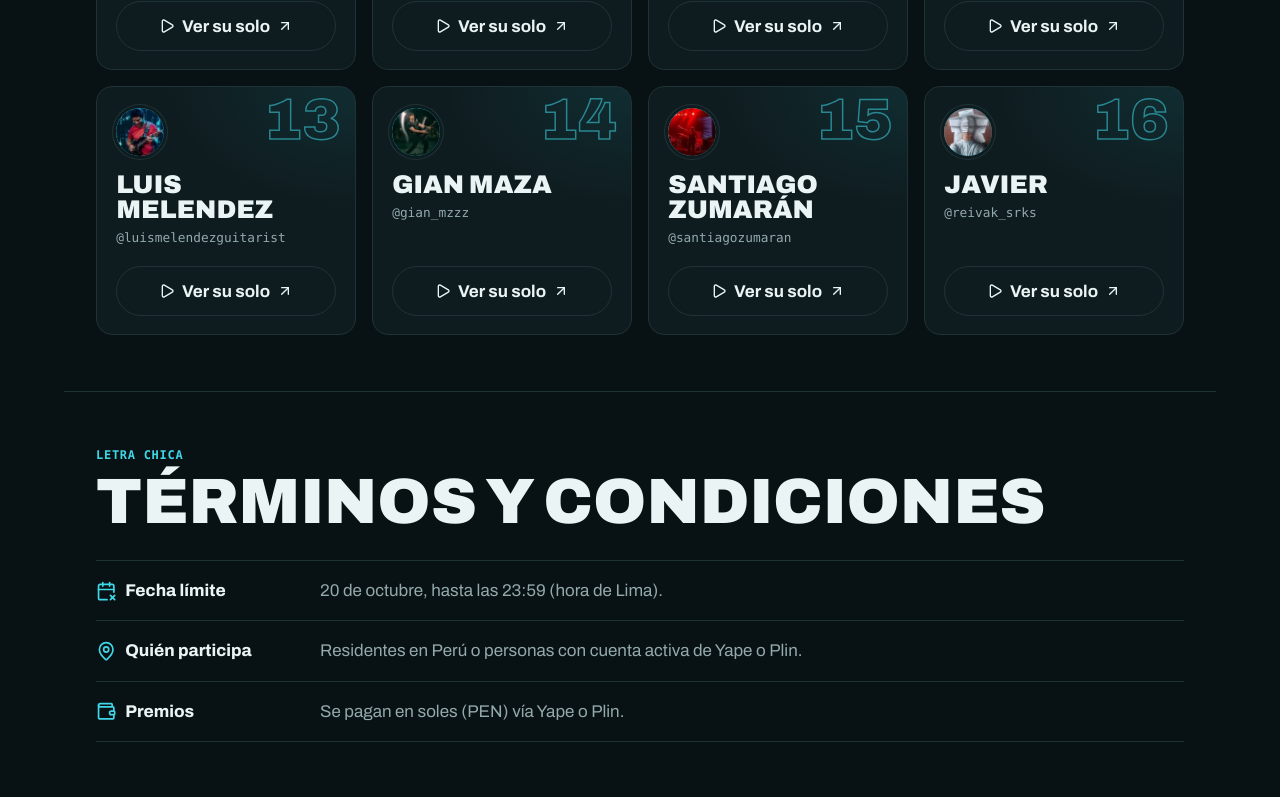
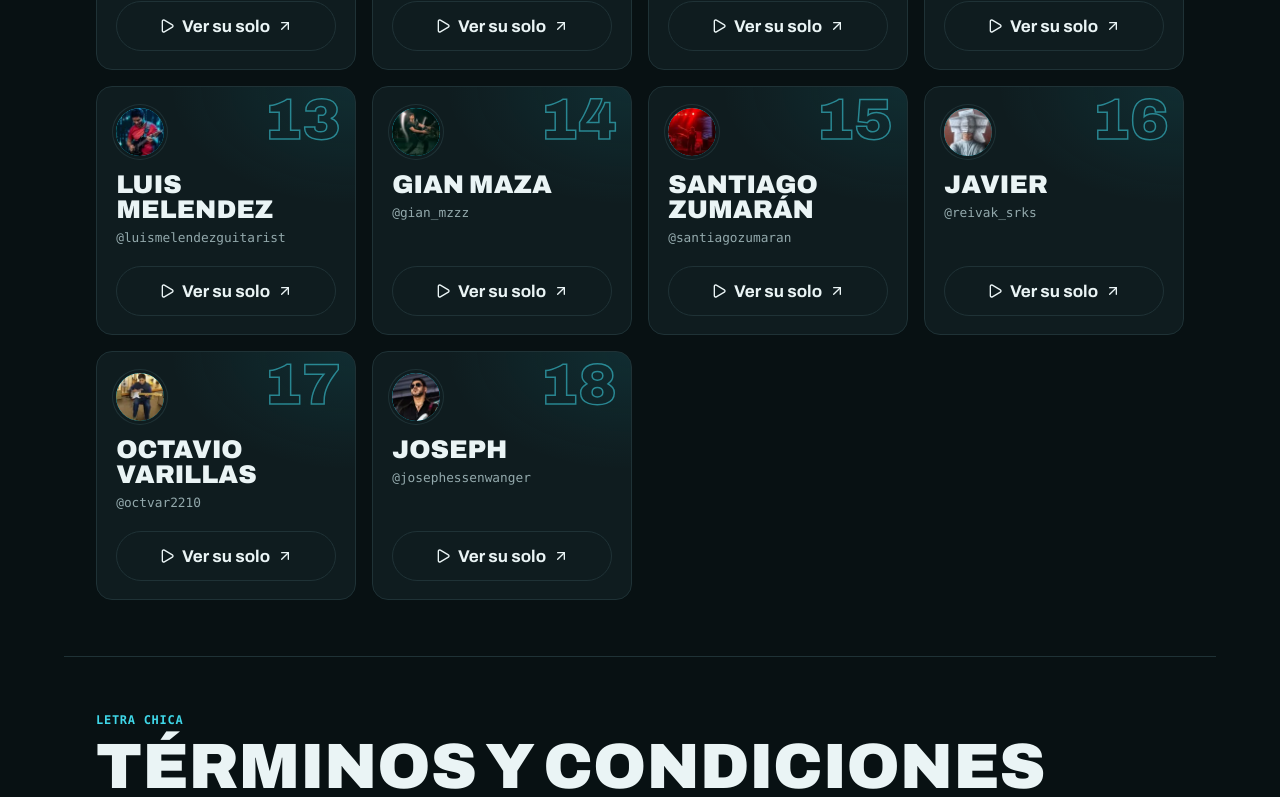
Before and after one commit to erp-project-dev/pg-tournament, a React (Vite) app: page / in a window 1280 px wide. Shown: the part 3820-4617 px from the top of the page. Built offline with nearby package versions, Linux system fonts and the light colour scheme; a web font is replaced by a local one.

Commit message:
feat: agregar participantes (2 nuevos)
Co-Authored-By: Claude Opus 5.5 <noreply@anthropic.com>

```diff
--- a/src/Landing.tsx
+++ b/src/Landing.tsx
@@ -107,6 +107,8 @@ const PARTICIPANTS = [
   { user: "gian_mzzz", name: "Gian Maza", reel: "https://www.instagram.com/p/Deuhh6HO0A6/" },
   { user: "santiagozumaran", name: "Santiago Zumarán", reel: "https://www.instagram.com/p/Deup0TgIL7l/" },
   { user: "reivak_srks", name: "Javier", reel: "https://www.instagram.com/p/DesmurTJiL3/" },
+  { user: "octvar2210", name: "Octavio Varillas", reel: "https://www.instagram.com/p/DevFjTcBbhk/" },
+  { user: "josephessenwanger", name: "Joseph", reel: "https://www.instagram.com/p/DevC7H2JKoJ/" },
 ];
 
 const TERMS = [
```
Also changed, not shown: public/participants/josephessenwanger.webp (added), public/participants/octvar2210.webp (added).
